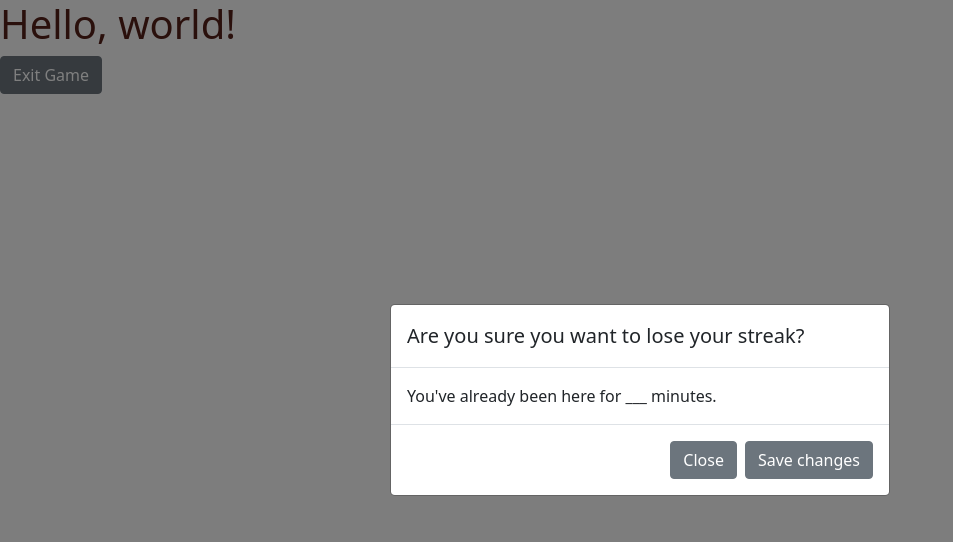
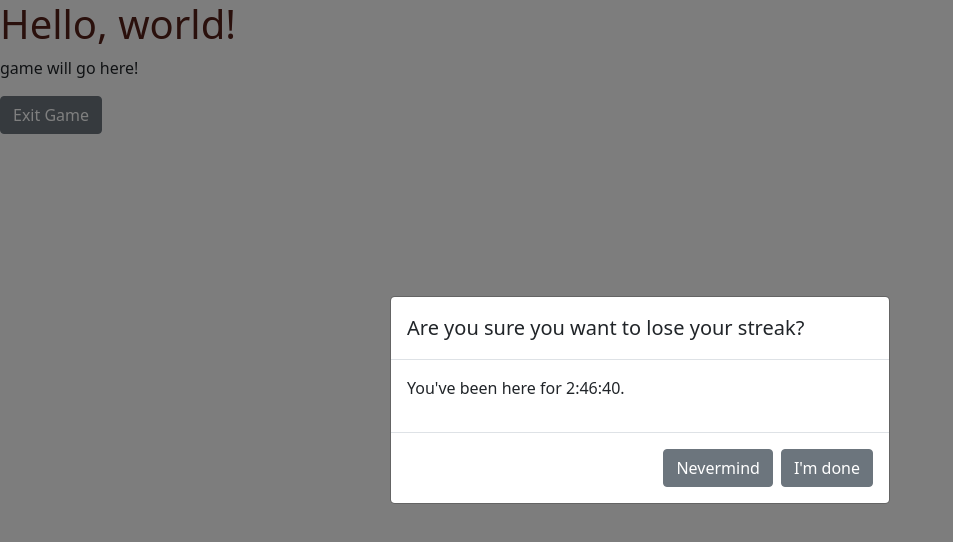
Before and after one commit to KSFlynn007/exit-strategy, a website: page index.html in a window 1280 px wide. Both pictures are taken after a click on the button "Exit Game". Shown: the whole page, without its empty margins (0-953 px from the left). Drawn offline with nearby package versions, Linux system fonts and the light colour scheme.

Commit message:
created basics for time counter

```diff
--- a/index.html
+++ b/index.html
@@ -10,10 +10,19 @@
 </head>
 
 <body>
-    <h1>Hello, world!</h1>
+    <header>
+        <h1>Hello, world!</h1>
+    </header>
+
+    <main>
+        <p>game will go here!</p>
+
+    </main>
+
+
 
     <!-- Button trigger modal -->
-    <button type="button" class="btn btn-secondary" data-bs-toggle="modal" data-bs-target="#exitConfirm">
+    <button type="button" class="btn btn-secondary" data-bs-toggle="modal" data-bs-target="#exitConfirm" onclick="pauseGame()">
         Exit Game
     </button>
 
@@ -24,12 +33,10 @@
                 <div class="modal-header text-center">
                     <h5 class="modal-title" id="exitConfirmLabel">Are you sure you want to lose your streak?</h5>
                 </div>
-                <div class="modal-body">
-                    You've already been here for ___ minutes.
-                </div>
+                <div class="modal-body"></div>
                 <div class="modal-footer">
-                    <button type="button" class="btn btn-secondary" data-bs-dismiss="modal">Close</button>
-                    <button type="button" class="btn btn-secondary" onclick="quitGame()">Save changes</button>
+                    <button type="button" class="btn btn-secondary" data-bs-dismiss="modal">Nevermind</button>
+                    <button type="button" class="btn btn-secondary" onclick="quitGame()">I'm done</button>
                 </div>
             </div>
         </div>
@@ -40,6 +47,7 @@
     <script src="https://cdn.jsdelivr.net/npm/bootstrap@5.0.2/dist/js/bootstrap.bundle.min.js"
         integrity="sha384-MrcW6ZMFYlzcLA8Nl+NtUVF0sA7MsXsP1UyJoMp4YLEuNSfAP+JcXn/tWtIaxVXM"
         crossorigin="anonymous"></script>
+
     <script src="/js/scripts.js"></script>
 </body>
 
--- a/js/scripts.js
+++ b/js/scripts.js
@@ -1,3 +1,52 @@
+let startDate = new Date();
+let startTime = startDate.getTime();
+
+
+function pauseGame()
+{
+    // get time from the moment user clicks "exit game" button
+    let stopDate = new Date();
+    let stopTime = stopDate.getTime();
+
+    // subtract end time from start time of entering page (in ms)
+    let millis = 10000000;
+
+    // change ms to minutes
+    let time = msConversion(millis);
+
+    let modalBody = $('.modal-body');
+    modalBody.empty();
+
+    if(time >= ''){
+        modalBody.replaceWith($("<p class='modal-body'> You've been here for " + time + ". </p>"));
+    } else if(time <= 5){
+        modalBody.replaceWith($("<p class='modal-body'> You've only been here for " + time + " minute. </p>"));
+    }
+}
+
+function msConversion(millis) {
+    let sec = Math.floor(millis / 1000);
+    let hrs = Math.floor(sec / 3600);
+    sec -= hrs * 3600;
+    let min = Math.floor(sec / 60);
+    sec -= min * 60;
+
+    sec = '' + sec;
+    sec = ('00' + sec).substring(sec.length);
+
+    if (hrs > 0) {
+        let time = hrs + ":" + min + ":" + sec;
+        return time;
+    }
+    else {
+        let time = min + ":" + sec;
+        return time;
+    }
+
+}
+
+
+
 function quitGame()
 {
     let modalTitle = $('.modal-title')
@@ -7,5 +56,5 @@ function quitGame()
     modalTitle.replaceWith($('<h1 class="goodbyeMessage w-100"> Thank you for playing! </h1>'));
 
     // close window:
-    // setTimeout('self.close()', 2000)
+    setTimeout('self.close()', 1500)
 }
--- a/styles/style.scss
+++ b/styles/style.scss
@@ -17,3 +17,7 @@ h1 {
 .goodbyeMessage {
   color: $red;
 }
+
+.counter {
+  border: 2px solid black;
+}
```
Also changed, not shown: package.json (added, +23 -0 lines), styles/style.css, 2 other files.
